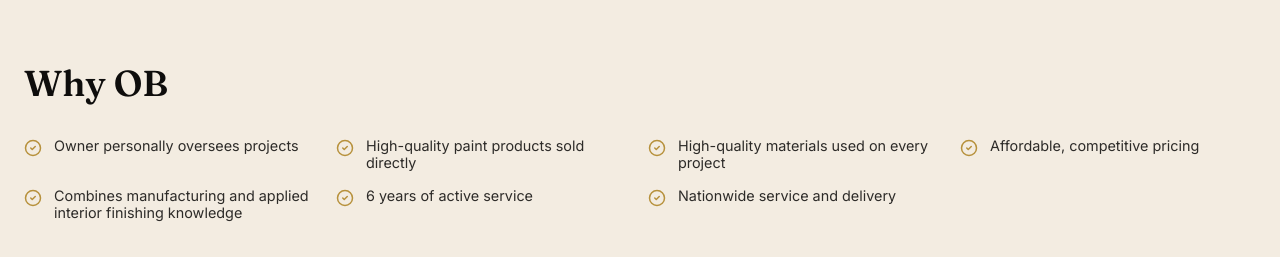
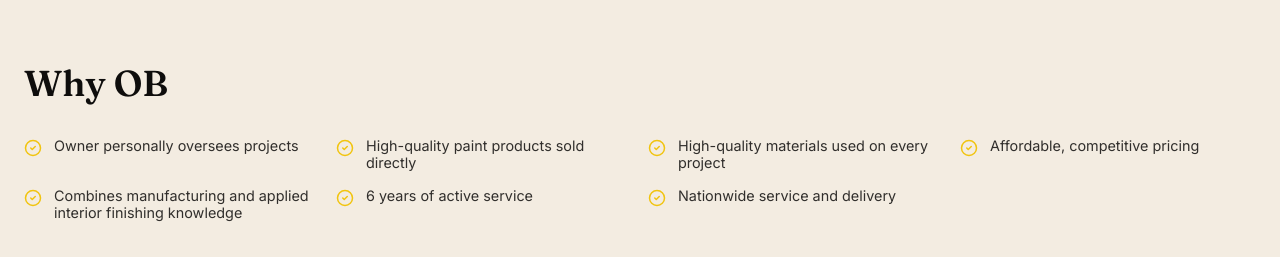
Before and after one commit to ashleybrown22343-max/obdesigns, a React (Vite) app: page / in a window 1280 px wide. Shown: the part 2420-2677 px from the top of the page. Built offline with nearby package versions, Linux system fonts and the light colour scheme.

Commit message:
Update WhyOB.tsx

```diff
--- a/src/components/WhyOB.tsx
+++ b/src/components/WhyOB.tsx
@@ -4,14 +4,14 @@ import { whyOB } from "../data/content";
 
 export default function WhyOB() {
   return (
-    <section style={{ background: "#F3ECE1", padding: "4rem 1.5rem" }}>
+    <section style={{ background: "var(--off-white)", padding: "4rem 1.5rem" }}>
       <div style={{ maxWidth: "1400px", margin: "0 auto" }}>
         <motion.h2
           initial={{ opacity: 0, y: 12 }}
           whileInView={{ opacity: 1, y: 0 }}
           viewport={{ once: true, margin: "-80px" }}
           transition={{ duration: 0.6 }}
-          style={{ fontFamily: "Fraunces, serif", fontSize: "clamp(1.5rem, 4vw, 2.25rem)", marginBottom: "2rem" }}
+          style={{ fontFamily: "Fraunces, serif", fontSize: "clamp(1.5rem, 4vw, 2.25rem)", marginBottom: "2rem", color: "var(--black)" }}
         >
           Why OB
         </motion.h2>
@@ -26,8 +26,8 @@ export default function WhyOB() {
               transition={{ duration: 0.4, delay: i * 0.05 }}
               style={{ display: "flex", gap: "0.75rem", alignItems: "flex-start" }}
             >
-              <CheckCircle2 size={18} color="#B7913C" style={{ marginTop: "2px", flexShrink: 0 }} />
-              <span style={{ fontFamily: "Inter, sans-serif", fontSize: "0.9rem", color: "#0E0D0Cdd" }}>
+              <CheckCircle2 size={18} color="var(--gold)" style={{ marginTop: "2px", flexShrink: 0 }} />
+              <span style={{ fontFamily: "Inter, sans-serif", fontSize: "0.9rem", color: "rgba(14, 13, 12, 0.85)" }}>
                 {point}
               </span>
             </motion.div>
@@ -36,4 +36,4 @@ export default function WhyOB() {
       </div>
     </section>
   );
-}
+      }
```
